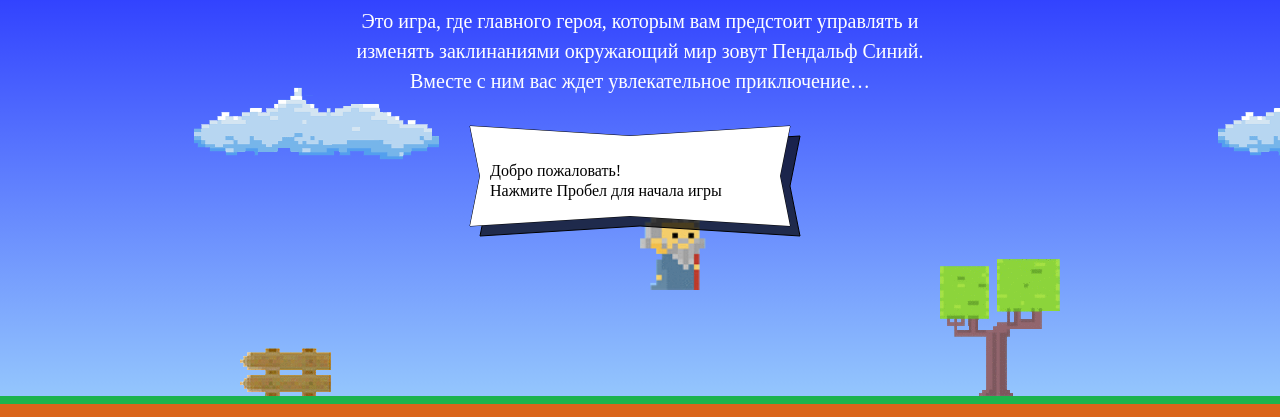
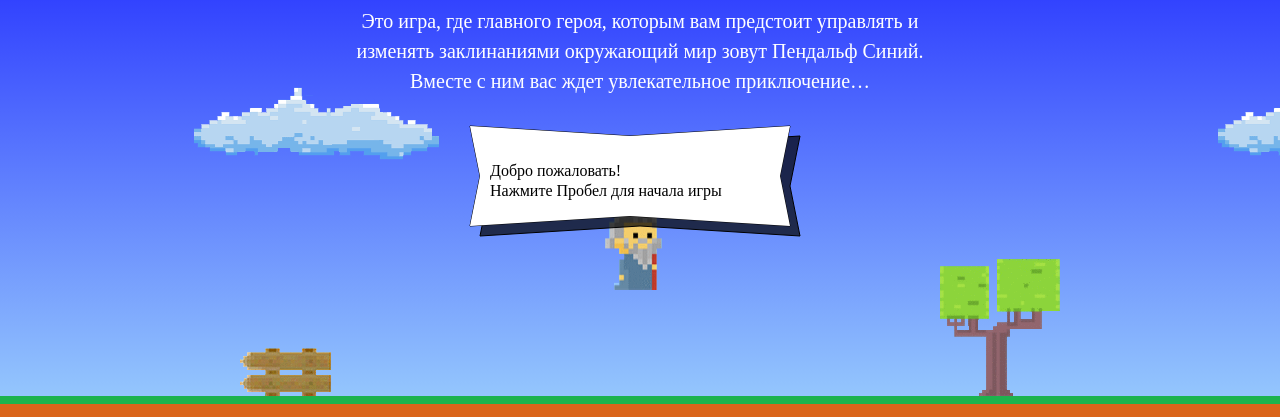
Before and after one commit to olyaseverova/989459-code-and-magick-18, a website: page index.html in a window 1280 px wide. Shown: the part 203-620 px from the top of the page. Drawn offline with Linux system fonts and the light colour scheme; a web font is replaced by a local one.

Commit message:
Исправления по критериям

```diff
--- a/index.html
+++ b/index.html
@@ -182,31 +182,29 @@
 </template>
 
 <script>
-  var fireballSize = 22;
+  var FIREBALL_SIZE = 22;
+
+  var WIZARD_SPEED = 3;
+
+  var WIZARD_WIDTH = 70;
+
+  var WIDTH_PROPORTION = 1.337;
 
   var getFireballSpeed = function (left) {
-    if (left) {
-      return 5;
-    } else {
-      return 2;
-    }
-  }
-
-  var wizardSpeed = 3;
-
-  var wizardWidth = 70;
+    return left ? 5 : 2;
+  };
 
   var getWizardHeight = function () {
-    return (1.337 * wizardWidth);
-  }
+    return WIDTH_PROPORTION * WIZARD_WIDTH;
+  };
 
   var getWizardX = function (width) {
-    return width / 2;
-  }
+    return width / 2 - WIZARD_WIDTH / 2;
+  };
 
   var getWizardY = function (height) {
     return height / 3;
-  }
+  };
 </script>
 
 <script src="js/game.js"></script>
```
